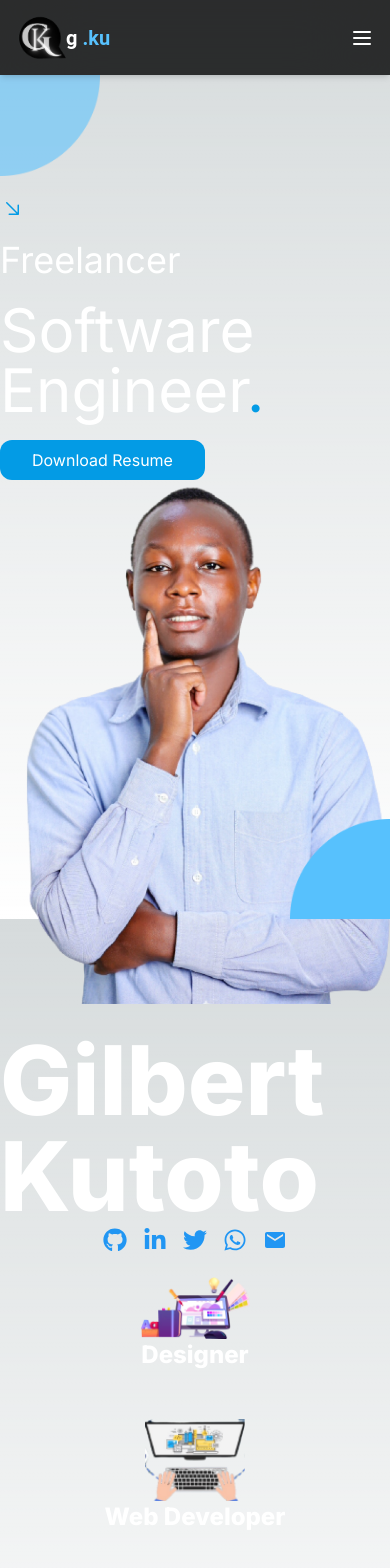
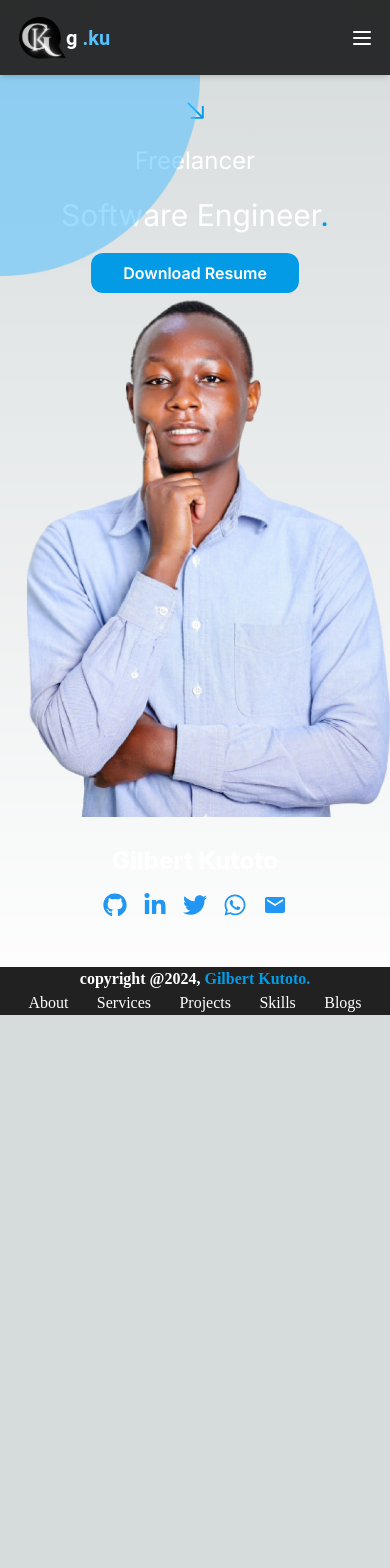
Before and after one commit to gilbert-ku/g.ku, a Next.js app: page / in a window 390 px wide. Shown: the top 1568 px of the page. After the commit the page ends 1015 px from the top, so only its background shows below. Built offline with nearby package versions, Linux system fonts and the light colour scheme.

Commit message:
add responsiveness  to home page 2

```diff
--- a/app/layout.jsx
+++ b/app/layout.jsx
@@ -1,6 +1,7 @@
 import { Inter } from "next/font/google";
 import "./globals.css";
 import NavBar from "@/components/NavBar";
+import Footer from "@/components/footer/Footer";
 
 
 const inter = Inter({ subsets: ["latin"] });
@@ -16,6 +17,7 @@ export default function RootLayout({ children }) {
       <body className={inter.className}>
         <NavBar />
         {children}
+        <Footer />
       </body>
     </html>
   );
--- a/components/footer/Footer.jsx
+++ b/components/footer/Footer.jsx
@@ -5,12 +5,12 @@ import React from 'react'
     <footer className='md:flex justify-between items-center text-white font-serif md:text-xl  bg-gray-900 mt-12'>
         <p className='font-semibold mx-5 md:ms-12 text-center'>copyright @2024, <span className='text-light-blue-600 '>Gilbert Kutoto.</span></p>
         <div>
-            <ul className='flex justify-evenly mx-7'>
-                <li className='px-3'>About</li>
-                <li className='px-3'>Services</li>
-                <li className='px-3'>Projects</li>
-                <li className='px-3'>Skills</li>
-                <li className='px-3'>Blogs</li>
+            <ul className='flex justify-evenly md:mx-7'>
+                <li className='md:px-3'>About</li>
+                <li className='md:px-3'>Services</li>
+                <li className='md:px-3'>Projects</li>
+                <li className='md:px-3'>Skills</li>
+                <li className='md:px-3'>Blogs</li>
             </ul>
         </div>
     </footer>
--- a/components/home/HomePage.jsx
+++ b/components/home/HomePage.jsx
@@ -7,40 +7,40 @@ import Image from "next/image";
 const HomePage = () => {
   return (
     // <main className='min-h-screen bg-no-repeat object-scale-down object-center bg-center bg-contain' style={{backgroundImage: `url("/gilbert.png")`,}}>
-    <main className='h-screen relative '>
+    <main className='min-h-screen relative '>
 
         <Image
           src="/top.png"
-          height={100}
-          width={100}
+          height={200}
+          width={200}
           loading="lazy"
           alt="Gilbert Kutoto"
-          // className="absolute top-"
+          className="absolute top-0 left-0 "
           />
 
-          <Image
+          {/* <Image
           src="/bottom.png"
           height={100}
           width={100}
           loading="lazy"
           alt="Gilbert Kutoto"
           className="absolute bottom-0 right-0"
-          />
+          /> */}
 
 
       {/* freelancer */}
-      <div className=" md:flex justify-around items-center ">
-        <div className='text-white'>
-          <GoArrowDownRight className="text-2xl my-5 text-light-blue-600"/>
-          <h1 className="text-4xl my-5">Freelancer</h1>
-          <p className="text-6xl my-5">Software Engineer<span className="text-light-blue-600">.</span></p>
+      <div className=" lg:flex justify-around items-center ">
+        <div className='text-white flex flex-col items-center justify-center md:block'>
+          <GoArrowDownRight className="text-3xl my-5 text-light-blue-600 font-semibold"/>
+          <h1 className="text-2xl md:text-4xl mb-5">Freelancer</h1>
+          <p className="text-3xl md:text-6xl mb-5">Software Engineer<span className="text-light-blue-600">.</span></p>
 
-          <button className="py-2 px-8 bg-light-blue-600 rounded-xl">Download Resume</button>
+          <button className="py-2 px-8 bg-light-blue-600 rounded-xl font-semibold">Download Resume</button>
         </div>
 
         {/* image */}
 
-        <div className="flex flex-col items-center justify-center ">
+        <div className="flex flex-col items-center justify-center">
           <Image
           src="/gilbert.png"
           height={500}
@@ -49,11 +49,11 @@ const HomePage = () => {
           alt="Gilbert Kutoto"
           className="mx-auto"
           />
-           <h1 className="text-8xl text-white font-extrabold mx-auto mt-7">Gilbert Kutoto</h1>
+           <h1 className="text-2xl md:text-6xl lg:text-8xl text-white font-extrabold mx-auto mt-7">Gilbert Kutoto</h1>
 
            {/* icon */}
 
-           <div className="flex justify-center md:justify-start mx-auto">
+           <div className="flex justify-center md:justify-start mx-auto mt-3 md:mt-6">
             <div className="flex text-blue-500 mt-1 md:mt-3">
               <FaGithub className="me-2 md:me-3 text-2xl text-blue-500"/>
               <FaLinkedinIn className="mx-2 md:mx-3 text-2xl md:text-3xl"/>
@@ -67,30 +67,30 @@ const HomePage = () => {
 
         {/* what i do */}
 
-        <div className="flex flex-col items-center justify-center ">
+        <div className="hidden md:flex md:flex-wrap md:flex-col items-center justify-center ">
           {/* design */}
           <div className="flex flex-col items-center my-6">
             <Image
               src="/design.png"
-              height={100}
+              height={200}
               width={110}
               loading="lazy"
               alt="Design"
               className="mx-auto"
             />
-            <h1 className="text-2xl text-white font-extrabold mx-auto">Designer</h1>
+            <h1 className="md:text-2xl text-white font-extrabold mx-auto">Designer</h1>
           </div>
           {/* web */}
           <div className="flex flex-col items-center my-6">
             <Image
               src="/web.png"
-              height={100}
+              height={80}
               width={100}
               loading="lazy"
               alt="Web tech"
               className="mx-auto"
             />
-            <h1 className="text-2xl text-white font-extrabold mx-auto">Web Developer</h1>
+            <h1 className="md:text-2xl text-white font-extrabold mx-auto">Web Developer</h1>
           </div>
           {/* mobile */}
           <div className="flex flex-col items-center my-6">
@@ -102,7 +102,7 @@ const HomePage = () => {
               alt="Mobile tech"
               className="mx-auto"
             />
-            <h1 className="text-2xl text-white font-extrabold">Android/IOS Developer</h1>
+            <h1 className="md:text-2xl text-white font-extrabold">Android/IOS Developer</h1>
           </div>
         </div>
 
```
